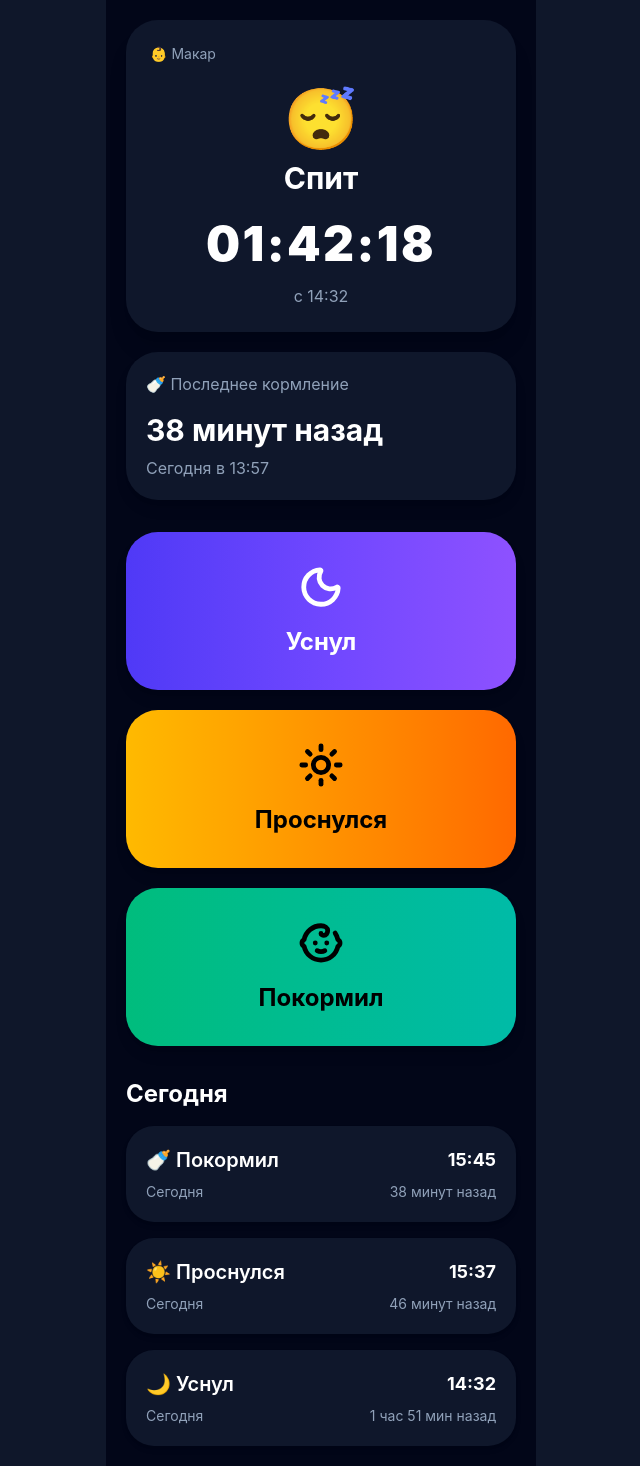
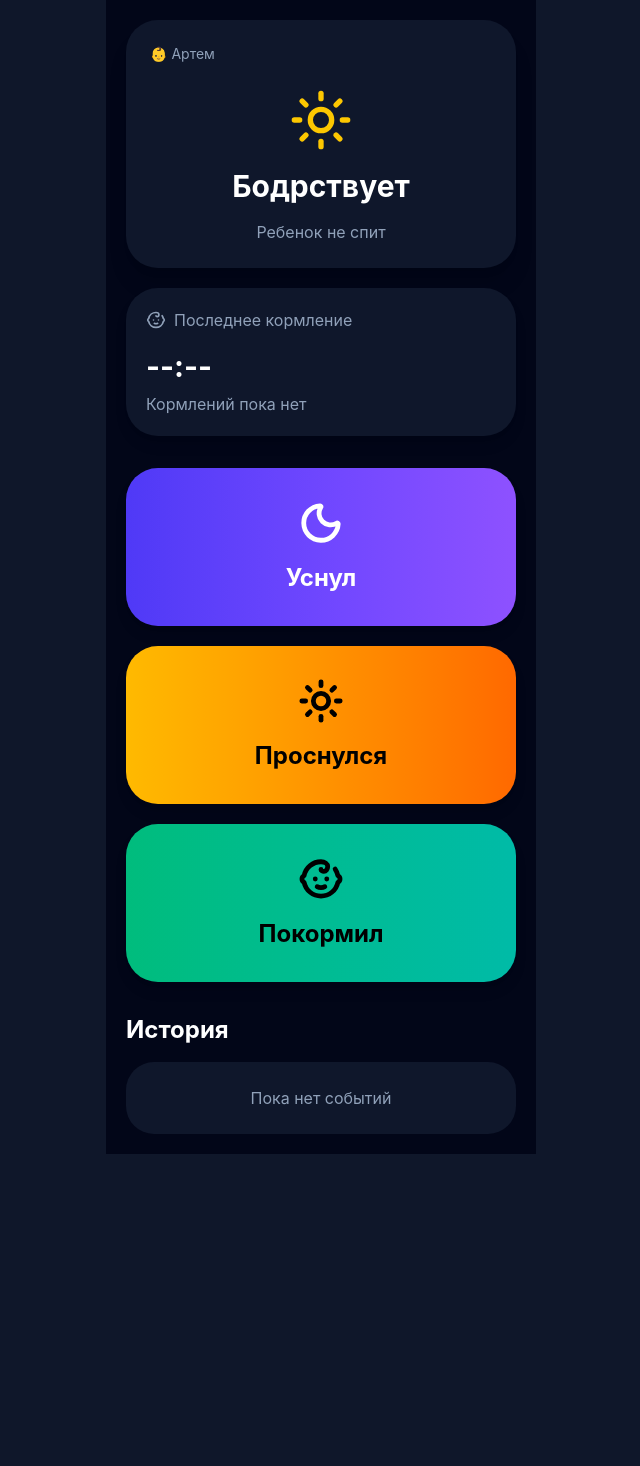
Before and after one commit to Goder123/SleepFeed, a React (Vite) app: page / in a window 1280 px wide. Shown: the whole page, without its empty margins (319-959 px from the left). After the commit the page ends 1154 px from the top, so only its background shows below. Built offline with nearby package versions, Linux system fonts and the light colour scheme.

Commit message:
release: v0.1.0 - basic sleep and feed tracker

```diff
--- /dev/null
+++ b/src/shared/hooks/useNow.ts
@@ -0,0 +1,15 @@
+import { useEffect, useState } from "react";
+
+export function useNow() {
+  const [now, setNow] = useState(Date.now());
+
+  useEffect(() => {
+    const interval = setInterval(() => {
+      setNow(Date.now());
+    }, 1000);
+
+    return () => clearInterval(interval);
+  }, []);
+
+  return now;
+}
--- /dev/null
+++ b/src/shared/lib/time.ts
@@ -0,0 +1,20 @@
+export function formatClock(timestamp: number) {
+  return new Date(timestamp).toLocaleTimeString("ru-RU", {
+    hour: "2-digit",
+    minute: "2-digit",
+  });
+}
+
+export function formatDuration(ms: number) {
+  const totalSeconds = Math.floor(ms / 1000);
+
+  const hours = Math.floor(totalSeconds / 3600);
+  const minutes = Math.floor((totalSeconds % 3600) / 60);
+  const seconds = totalSeconds % 60;
+
+  return [
+    hours.toString().padStart(2, "0"),
+    minutes.toString().padStart(2, "0"),
+    seconds.toString().padStart(2, "0"),
+  ].join(":");
+}
--- /dev/null
+++ b/src/store/babyStore.ts
@@ -0,0 +1,91 @@
+import { create } from "zustand";
+
+export type BabyStatus = "awake" | "sleeping";
+
+export type EventType = "sleep" | "wake" | "feed";
+
+export interface BabyEvent {
+  id: number;
+  type: EventType;
+  title: string;
+  timestamp: number;
+}
+
+interface BabyState {
+  status: BabyStatus;
+
+  sleepStartedAt: number | null;
+
+  lastFeedAt: number | null;
+
+  events: BabyEvent[];
+
+  startSleep: () => void;
+
+  wakeUp: () => void;
+
+  feed: () => void;
+}
+
+export const useBabyStore = create<BabyState>((set) => ({
+  status: "awake",
+
+  sleepStartedAt: null,
+
+  lastFeedAt: null,
+
+  events: [],
+
+  startSleep: () => {
+    const now = Date.now();
+
+    set((state) => ({
+      status: "sleeping",
+      sleepStartedAt: now,
+      events: [
+        {
+          id: now,
+          type: "sleep",
+          title: "Уснул",
+          timestamp: now,
+        },
+        ...state.events,
+      ],
+    }));
+  },
+
+  wakeUp: () => {
+    const now = Date.now();
+
+    set((state) => ({
+      status: "awake",
+      sleepStartedAt: null,
+      events: [
+        {
+          id: now,
+          type: "wake",
+          title: "Проснулся",
+          timestamp: now,
+        },
+        ...state.events,
+      ],
+    }));
+  },
+
+  feed: () => {
+    const now = Date.now();
+
+    set((state) => ({
+      lastFeedAt: now,
+      events: [
+        {
+          id: now,
+          type: "feed",
+          title: "Покормил",
+          timestamp: now,
+        },
+        ...state.events,
+      ],
+    }));
+  },
+}));
--- a/src/widgets/ActionButtons.tsx
+++ b/src/widgets/ActionButtons.tsx
@@ -1,32 +1,34 @@
 import ActionCard from "../shared/ui/ActionCard";
-import {
-  Moon,
-  Sun,
-  Baby,
-} from "lucide-react";
+import { Moon, Sun, Baby } from "lucide-react";
+import { useBabyStore } from "../store/babyStore";
 
 export default function ActionButtons() {
+  const startSleep = useBabyStore((state) => state.startSleep);
+  const wakeUp = useBabyStore((state) => state.wakeUp);
+  const feed = useBabyStore((state) => state.feed);
+
   return (
     <section className="space-y-5 mt-8">
-
       <ActionCard
         icon={<Moon size={46} strokeWidth={2.5} />}
         title="Уснул"
         color="bg-gradient-to-r from-indigo-600 to-violet-500 text-white"
+        onClick={startSleep}
       />
 
       <ActionCard
         icon={<Sun size={46} strokeWidth={2.5} />}
         title="Проснулся"
         color="bg-gradient-to-r from-amber-400 to-orange-500 text-black"
+        onClick={wakeUp}
       />
 
       <ActionCard
         icon={<Baby size={46} strokeWidth={2.5} />}
         title="Покормил"
         color="bg-gradient-to-r from-emerald-500 to-teal-500 text-black"
+        onClick={feed}
       />
-
     </section>
   );
 }
--- a/src/widgets/LastFeedCard.tsx
+++ b/src/widgets/LastFeedCard.tsx
@@ -1,19 +1,24 @@
+import { Baby } from "lucide-react";
+import { useBabyStore } from "../store/babyStore";
+import { formatClock } from "../shared/lib/time";
+
 export default function LastFeedCard() {
+  const lastFeedAt = useBabyStore((state) => state.lastFeedAt);
+
   return (
     <section className="bg-slate-900 rounded-[32px] p-5 mt-5 shadow-lg">
-
-      <div className="text-slate-400">
-        🍼 Последнее кормление
+      <div className="flex items-center gap-2 text-slate-400">
+        <Baby size={20} />
+        <span>Последнее кормление</span>
       </div>
 
       <div className="text-3xl font-bold mt-4">
-        38 минут назад
+        {lastFeedAt ? formatClock(lastFeedAt) : "--:--"}
       </div>
 
       <div className="text-slate-400 mt-2">
-        Сегодня в 13:57
+        {lastFeedAt ? "Сегодня" : "Кормлений пока нет"}
       </div>
-
     </section>
-  )
+  );
 }
--- a/src/widgets/StatusCard.tsx
+++ b/src/widgets/StatusCard.tsx
@@ -1,31 +1,50 @@
+import { Moon, Sun } from "lucide-react";
+import { useBabyStore } from "../store/babyStore";
+import { formatClock, formatDuration } from "../shared/lib/time";
+import { useNow } from "../shared/hooks/useNow";
+
 export default function StatusCard() {
+  const status = useBabyStore((state) => state.status);
+  const sleepStartedAt = useBabyStore((state) => state.sleepStartedAt);
+
+  const now = useNow();
+
+  const sleeping = status === "sleeping";
+
+  const duration =
+    sleeping && sleepStartedAt
+      ? formatDuration(now - sleepStartedAt)
+      : "00:00:00";
+
   return (
     <section className="bg-slate-900 rounded-[32px] p-6 shadow-xl">
-
       <div className="text-slate-400 text-sm">
-        👶 Макар
+        👶 Артем
       </div>
 
       <div className="flex flex-col items-center mt-6">
+        {sleeping ? (
+          <Moon size={64} className="text-indigo-400" />
+        ) : (
+          <Sun size={64} className="text-yellow-400" />
+        )}
 
-        <div className="text-6xl">
-          😴
-        </div>
-
-        <h2 className="text-3xl font-bold mt-3">
-          Спит
+        <h2 className="text-3xl font-bold mt-4">
+          {sleeping ? "Спит" : "Бодрствует"}
         </h2>
 
-        <div className="text-5xl font-black mt-6 tracking-wider">
-          01:42:18
-        </div>
+        {sleeping && (
+          <div className="text-5xl font-bold mt-6 text-indigo-300">
+            {duration}
+          </div>
+        )}
 
         <div className="text-slate-400 mt-4">
-          с 14:32
+          {sleeping && sleepStartedAt
+            ? `С ${formatClock(sleepStartedAt)}`
+            : "Ребенок не спит"}
         </div>
-
       </div>
-
     </section>
-  )
+  );
 }
--- a/src/widgets/Timeline.tsx
+++ b/src/widgets/Timeline.tsx
@@ -1,68 +1,54 @@
-const events = [
-  {
-    icon: "🍼",
-    title: "Покормил",
-    time: "15:45",
-    ago: "38 минут назад",
-  },
-  {
-    icon: "☀️",
-    title: "Проснулся",
-    time: "15:37",
-    ago: "46 минут назад",
-  },
-  {
-    icon: "🌙",
-    title: "Уснул",
-    time: "14:32",
-    ago: "1 час 51 мин назад",
-  },
-];
+import { Moon, Sun, Baby } from "lucide-react";
+import { useBabyStore } from "../store/babyStore";
+import { formatClock } from "../shared/lib/time";
 
 export default function Timeline() {
+  const events = useBabyStore((state) => state.events);
+
   return (
     <section className="mt-8">
       <h2 className="text-2xl font-bold mb-4">
-        Сегодня
+        История
       </h2>
 
+      {events.length === 0 ? (
+        <div className="bg-slate-900 rounded-[28px] p-6 text-center text-slate-400">
+          Пока нет событий
+        </div>
+      ) : (
         <div className="space-y-4">
-        {events.map((event, index) => (
+          {events.map((event) => (
             <div
-            key={index}
-            className="
-              bg-slate-900
-              rounded-[28px]
-              p-5
-              shadow-md
-              transition
-              hover:bg-slate-800
-            "
+              key={event.id}
+              className="bg-slate-900 rounded-[28px] p-5 shadow-md"
             >
               <div className="flex justify-between items-center">
-              <div>
-                <div className="text-xl font-semibold">
-                  {event.icon} {event.title}
+                <div className="flex items-center gap-3">
+                  {event.type === "sleep" && (
+                    <Moon className="text-indigo-400" />
+                  )}
+
+                  {event.type === "wake" && (
+                    <Sun className="text-yellow-400" />
+                  )}
+
+                  {event.type === "feed" && (
+                    <Baby className="text-emerald-400" />
+                  )}
+
+                  <span className="font-semibold">
+                    {event.title}
+                  </span>
                 </div>
 
-                <div className="text-slate-400 mt-2 text-sm">
-                  Сегодня
-                </div>
-              </div>
-
-              <div className="text-right">
-                <div className="font-bold text-lg">
-                  {event.time}
-                </div>
-
-                <div className="text-slate-400 text-sm mt-2">
-                  {event.ago}
-                </div>
-              </div>
+                <span className="font-bold">
+                  {formatClock(event.timestamp)}
+                </span>
               </div>
             </div>
           ))}
         </div>
+      )}
     </section>
   );
 }
```
Lines whose indentation alone changed are shown as unchanged.
